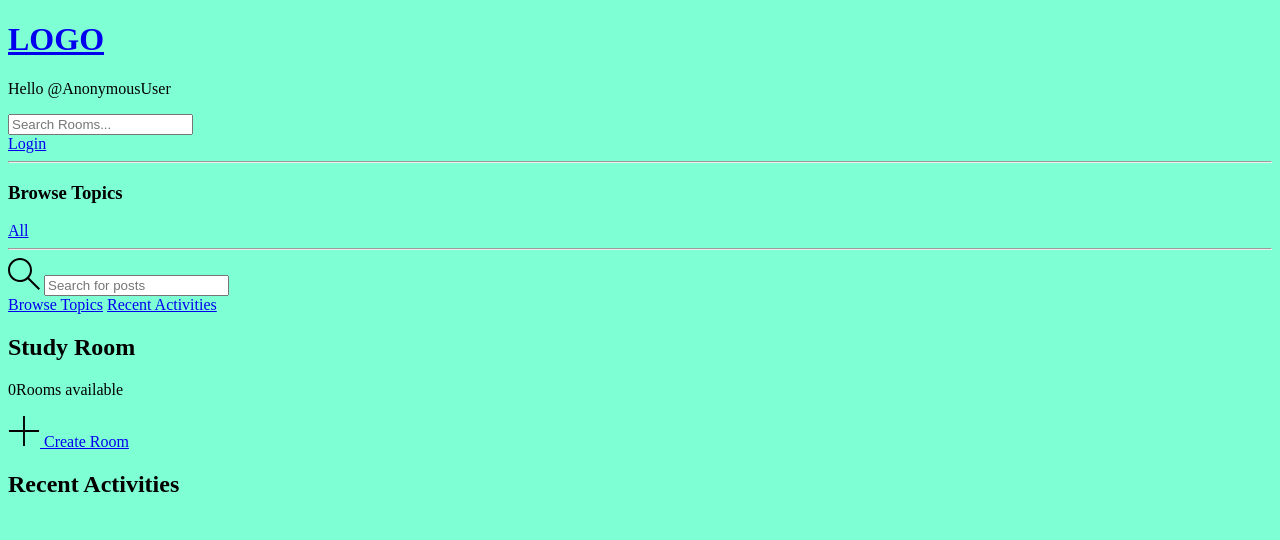
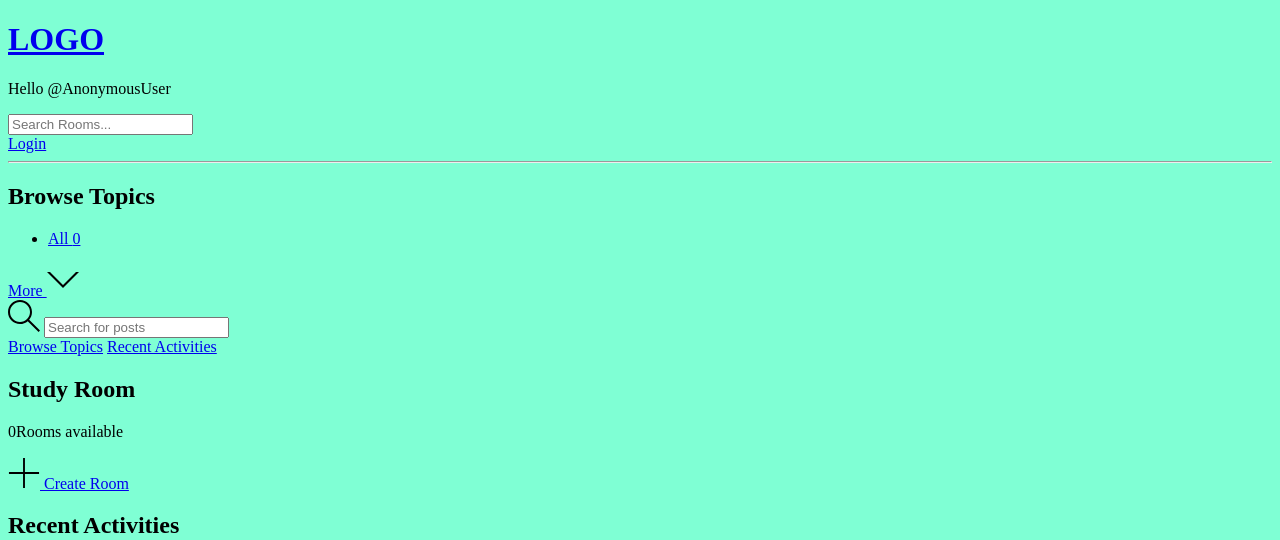
Before and after one commit to IsmailDhanto/StudyBud, a Django app: page / in a window 1280 px wide. Shown: the top 540 px of the page. Run offline with Django 4.2, Linux system fonts and the light colour scheme; data that the repository does not hold is empty.

Commit message:
edited topic component

```diff
--- a/base/templates/base/topic_component.html
+++ b/base/templates/base/topic_component.html
@@ -1,11 +1,22 @@
-<h3>Browse Topics</h3>
-    <div>
-      <a href="{% url 'home' %}">All</a>
-    </div>
+<div class="topics">
+  <div class="topics__header">
+    <h2>Browse Topics</h2>
+  </div>
+  <ul class="topics__list">
+    <li>
+      <a href="{% url 'home' %}" class="active">All <span>{{topics.count}}</span></a>
+    </li>
     {% for topic in topics %}
-    <div>
-      <a href="{% url 'home'  %}?q={{topic.name}}">{{topic.name}}</a>
-    </div>
-
+    <li>
+      <a href="{% url 'home'  %}?q={{topic.name}}"> {{topic.name}} <span>{{topic.room_set.all.count}}</span></a>
+    </li>
     {% endfor %}
-    <hr />
+  </ul>
+  <a class="btn btn--link" href="topics.html">
+    More
+    <svg version="1.1" xmlns="http://www.w3.org/2000/svg" width="32" height="32" viewBox="0 0 32 32">
+      <title>chevron-down</title>
+      <path d="M16 21l-13-13h-3l16 16 16-16h-3l-13 13z"></path>
+    </svg>
+  </a>
+</div>
```
